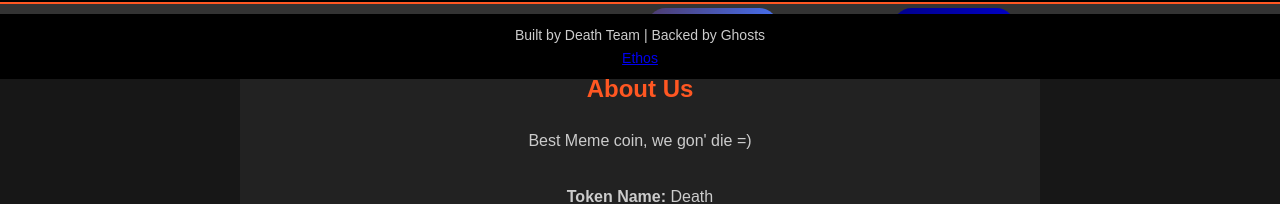
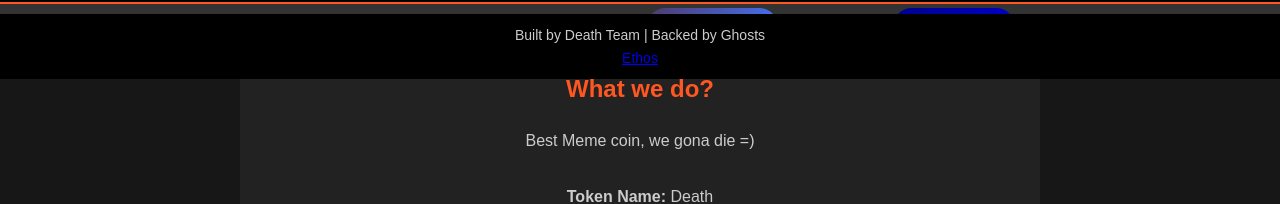
Before and after one commit to deathtokenfantom/deathtokenfantom, a plain HTML site: page index.html in a window 1280 px wide. Shown: the part 721-925 px from the top of the page. Drawn offline with Linux system fonts and the light colour scheme.

Commit message:
Update index.html

```diff
--- a/index.html
+++ b/index.html
@@ -110,8 +110,8 @@
         <a href="https://bitcoin.org/en/bitcoin-paper" target="_blank" class="whitepaper-link">Whitepaper</a>
     </nav>
     <section>
-        <h2>About Us</h2>
-        <p>Best Meme coin, we gon' die =)</p>
+        <h2>What we do?</h2>
+        <p>Best Meme coin, we gona die =)</p>
         <div class="token-details">
             <p><strong>Token Name:</strong> Death</p>
             <p><strong>Ticker:</strong> $DEATH</p>
```
